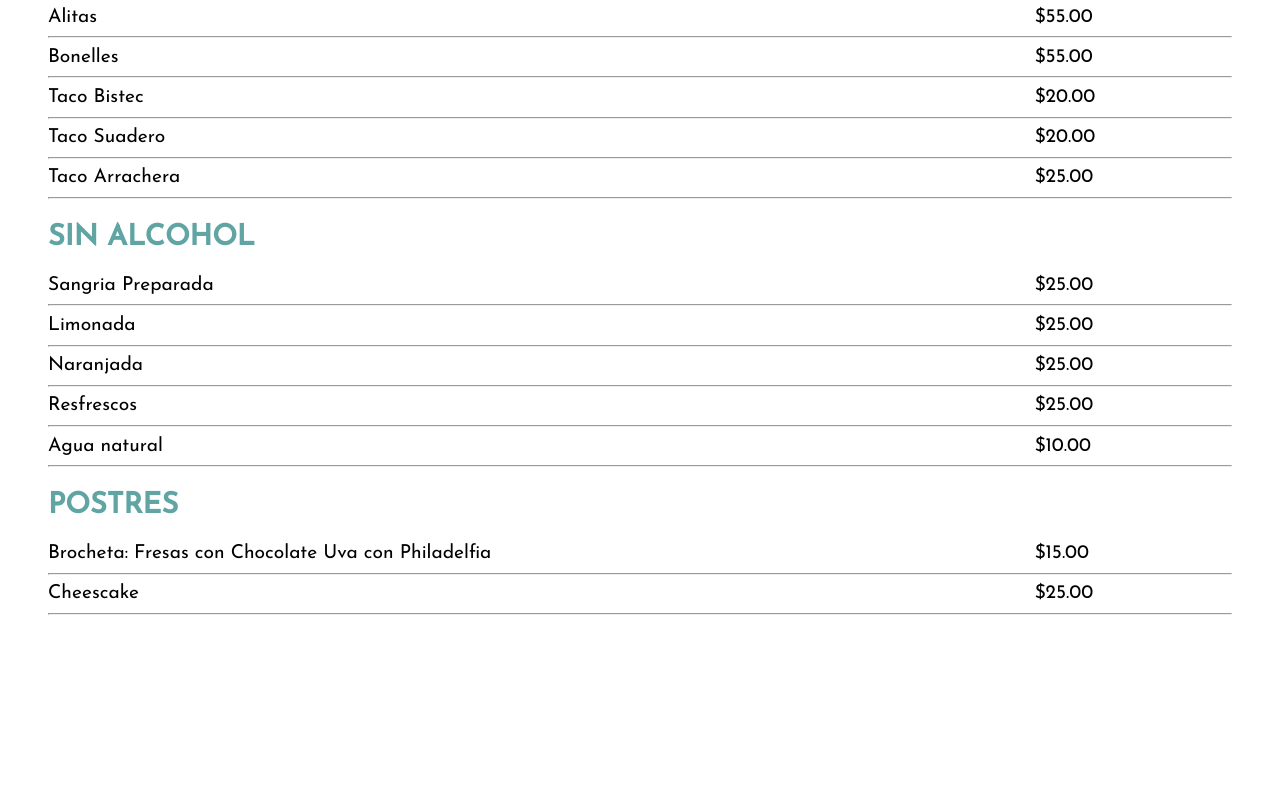
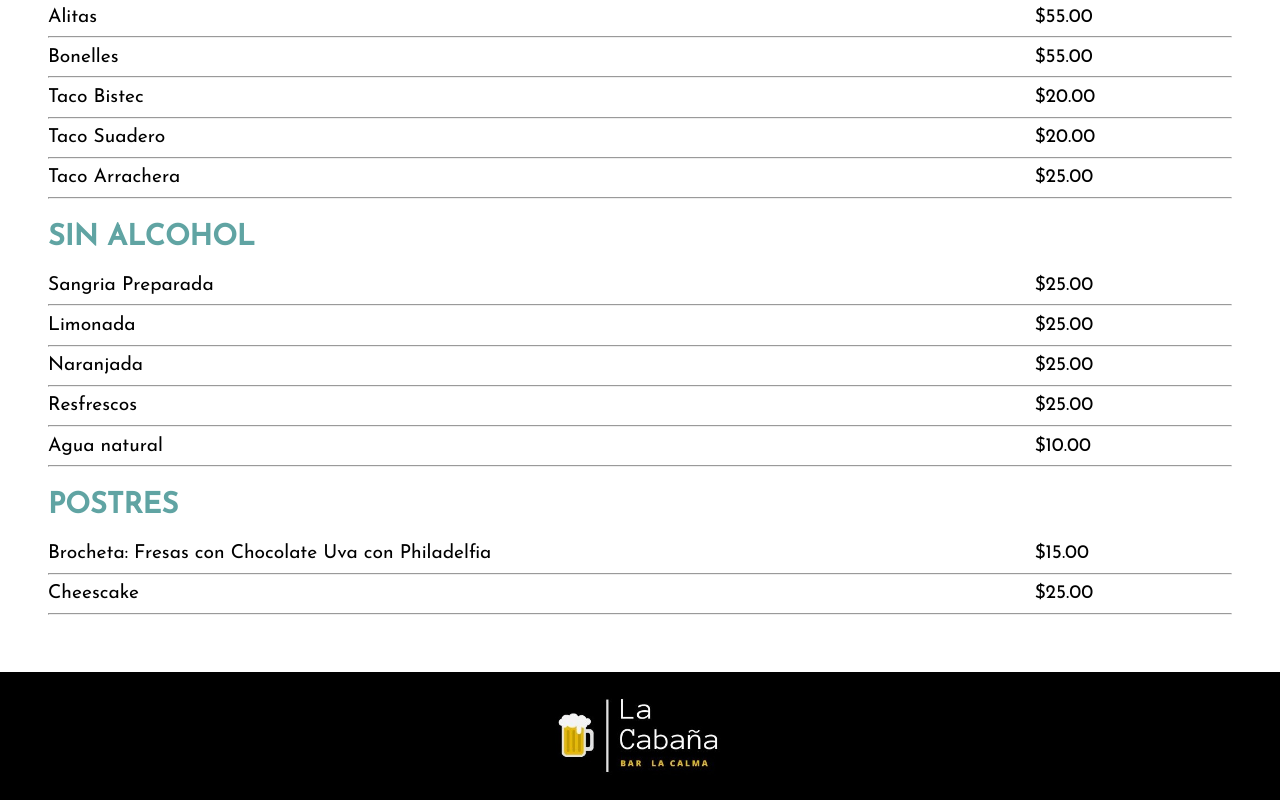
Before and after one commit to IgnacioVazque/cabanita, a plain HTML site: page index.html in a window 1280 px wide. Shown: the part 1275-2075 px from the top of the page. Before the commit the page ends 1899 px from the top, so only its background shows below. Drawn offline with Linux system fonts and the light colour scheme.

Commit message:
Se agrego footer

```diff
--- a/index.html
+++ b/index.html
@@ -207,6 +207,12 @@
 
     </div>
 
+    <footer>
+        <div class="container">
+            <img class="logo" src="makeup/logowide.jpg" alt="logo">
+        </div>
+    </footer>
+
     <script src="makeup/fun.js"></script>
 </body>
 </html>
--- a/makeup/estilo.css
+++ b/makeup/estilo.css
@@ -62,6 +62,7 @@ body {
     font-size: 1.20rem;
     /* margin-top: 8rem; */
     padding-top: 5rem;
+    padding-bottom: 3rem;
 }
 
 #main {
@@ -119,3 +120,17 @@ body {
     /* align-self: flex-end; */
     width: 20%;
 }
+
+
+/* ////////////// FOTER */
+
+footer {
+
+}
+
+footer .container {
+    height: 8rem;
+    display: flex;
+    justify-content: center;
+    background-color: #000;
+}
```
Also changed, not shown: makeup/LOGO NEGRO.jpg (added), makeup/logo.jpg (added), makeup/logowide.jpg (added).
